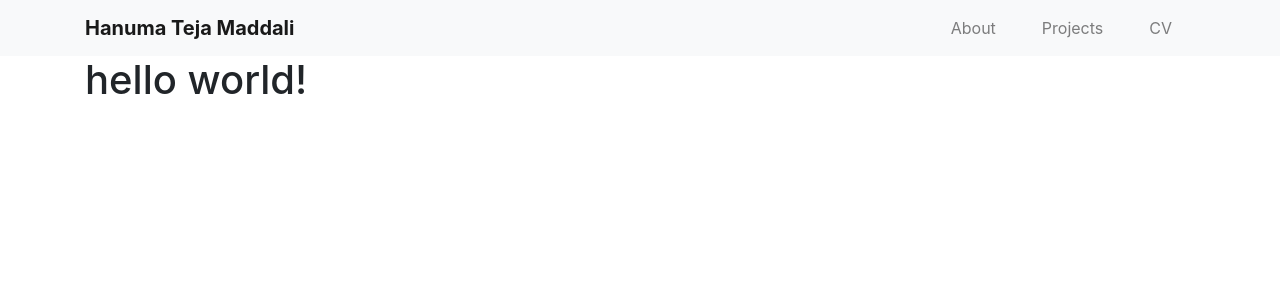
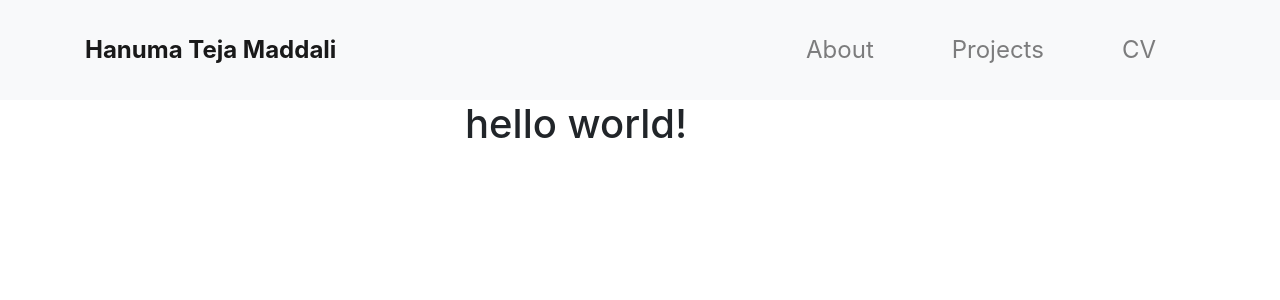
Before and after one commit to maddalihanumateja/maddalihanumateja.github.io, a Jekyll site: the page built from index.md, in a window 1280 px wide. Shown: the top 300 px of the page. Built offline with Jekyll 4.4.1, drawn with Linux system fonts in a browser that asks for light colours.

Commit message:
imported bootstrap

```diff
--- a/_includes/navigation.html
+++ b/_includes/navigation.html
@@ -7,7 +7,7 @@
   <div class="collapse navbar-collapse align-items-center" id="navbarText">
     <ul class="navbar-nav ml-auto align-items-center">
       {% for item in site.data.navigation %}
-		<li class="nav-item {{ item.name }}{% if page.url == item.link %} active {% endif %}">
+		<li class="nav-item p-3 {% if page.url == item.link %} active {% endif %}">
     		<div class="container">
     		<a class="nav-link" href="{{ item.link }}">{{ item.name }}{% if page.url == item.link %} <span class="sr-only">(current)</span> {% endif %}
     		</a>
--- a/_layouts/default.html
+++ b/_layouts/default.html
@@ -8,7 +8,19 @@
   <body>
   	{% include navigation.html %}
   	<div class="container">
-    {{ content }}
+      <div class="row">
+        <div class="col-4">
+
+         </div>
+        <div class="col-8">
+        {{ content }}
+        </div>
+  </div>
+
 	</div>
   </body>
 </html>
+
+<div class="container">
+
+</div>
--- a/_sass/main.scss
+++ b/_sass/main.scss
@@ -1,3 +1,7 @@
-.current {
-  color: green;
+.navbar .nav-link {
+  font-size: x-large;
 }
+
+.navbar-brand {
+  font-size: x-large;
+}
--- a/assets/css/styles.scss
+++ b/assets/css/styles.scss
@@ -1,4 +1,4 @@
 ---
 ---
+@import 'bootstrap/bootstrap';
 @import "main";
-@import 'bootstrap/bootstrap'
```
Also changed, not shown: 4 other files.
